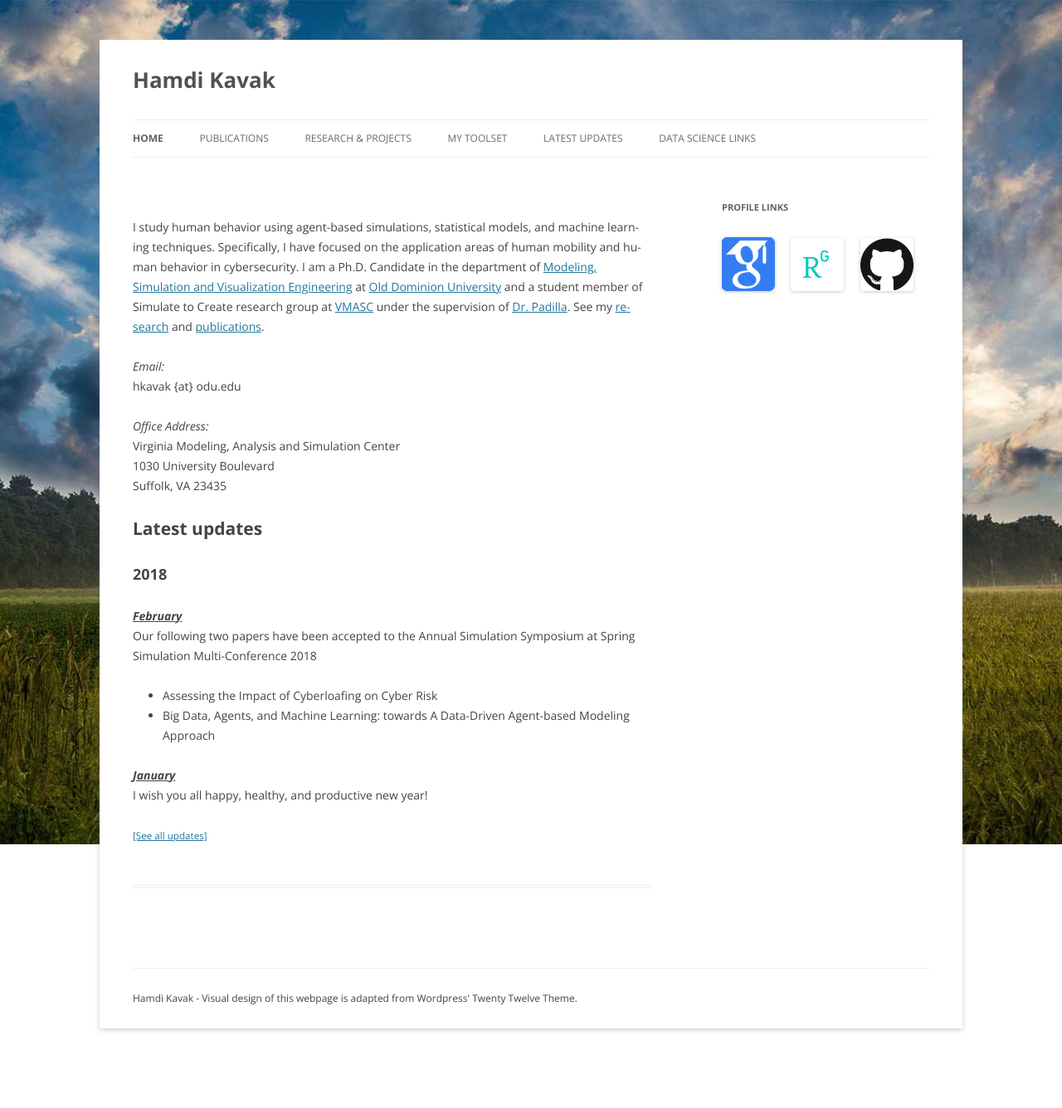
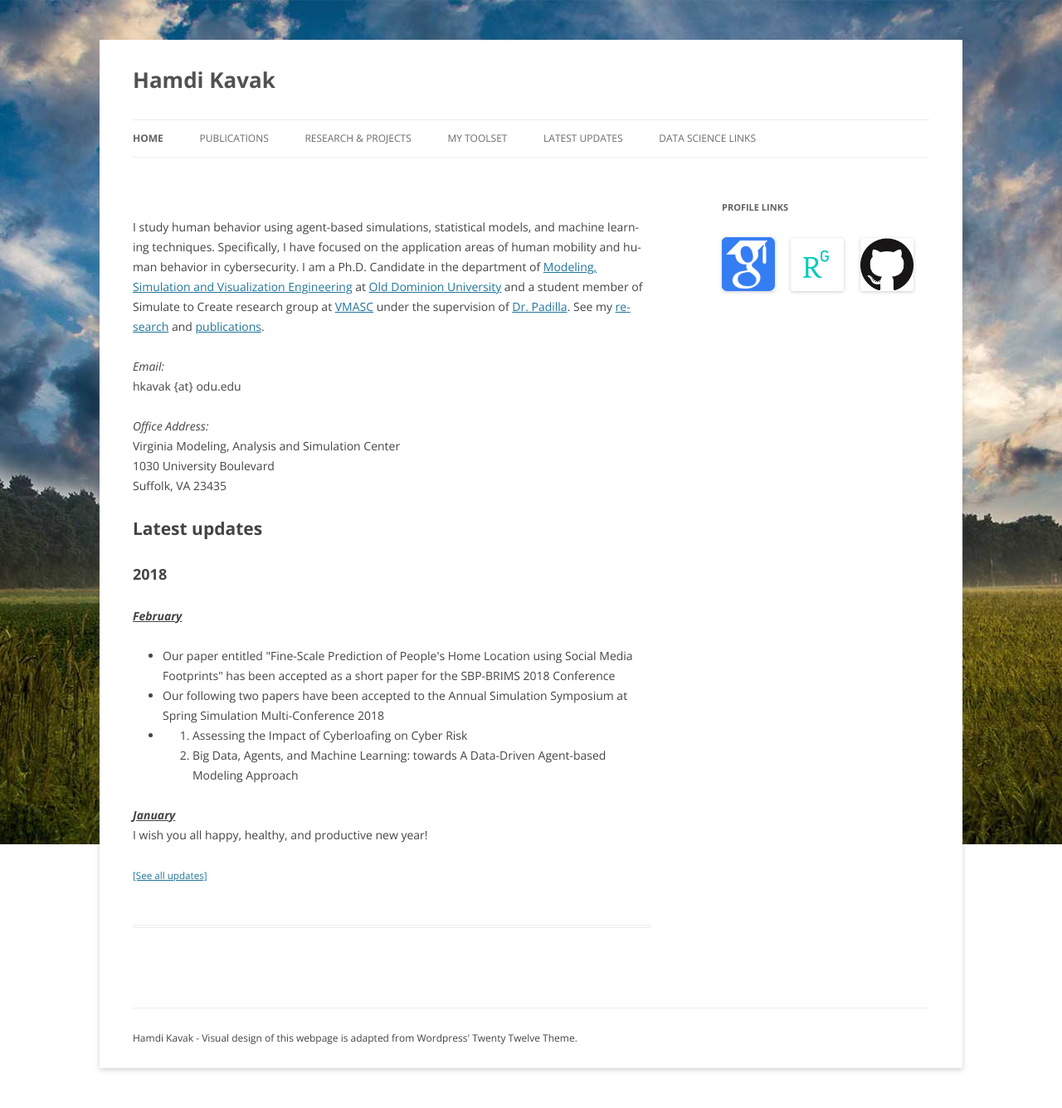
Before and after one commit to hamdikavak/hamdikavak.github.io, a Jekyll site: the page built from index.html, in a window 1280 px wide. Shown: the whole page at 83% size. Built offline with Jekyll 4.4.1, drawn with Linux system fonts in a browser that asks for light colours; nearby versions of some CDN libraries; library files that are not in the unit come from our copies; before the commit the page ends 1288 px from its top, so only the background shows below that.

Commit message:
Paper acceptance update

```diff
--- a/_includes/updates.html
+++ b/_includes/updates.html
@@ -3,12 +3,22 @@
 
 		<h2>2018</h2>
 		<p>
-			<strong><em><u>February</u></em></strong><br/>
-			Our following two papers have been accepted to the Annual Simulation Symposium at Spring Simulation Multi-Conference 2018
-			  <ul>
-			    <li>Assessing the Impact of Cyberloafing on Cyber Risk</li>
-			    <li>Big Data, Agents, and Machine Learning: towards A Data-Driven Agent-based Modeling Approach</li>
-			</ul>
+			<strong><em><u>February</u></em></strong>
+
+			<br/>
+			 <ul>
+			 	<li>Our paper entitled "Fine-Scale Prediction of People's Home Location using Social Media Footprints" has been accepted as a short paper for the SBP-BRIMS 2018 Conference
+			 	</li>
+			 	<li>Our following two papers have been accepted to the Annual Simulation Symposium at Spring Simulation Multi-Conference 2018
+			 	</li>
+			 	<li>
+				 	<ol>
+				 		 <li>Assessing the Impact of Cyberloafing on Cyber Risk</li>
+				    	<li>Big Data, Agents, and Machine Learning: towards A Data-Driven Agent-based Modeling Approach</li>
+
+				 	</ol>
+				 </li>
+			   </ul>
 		  </p>
 		<p>
 		<strong><em><u>January</u></em></strong><br />
```
Also changed, not shown: other parts of _includes/updates.html (+1 -1 lines).
